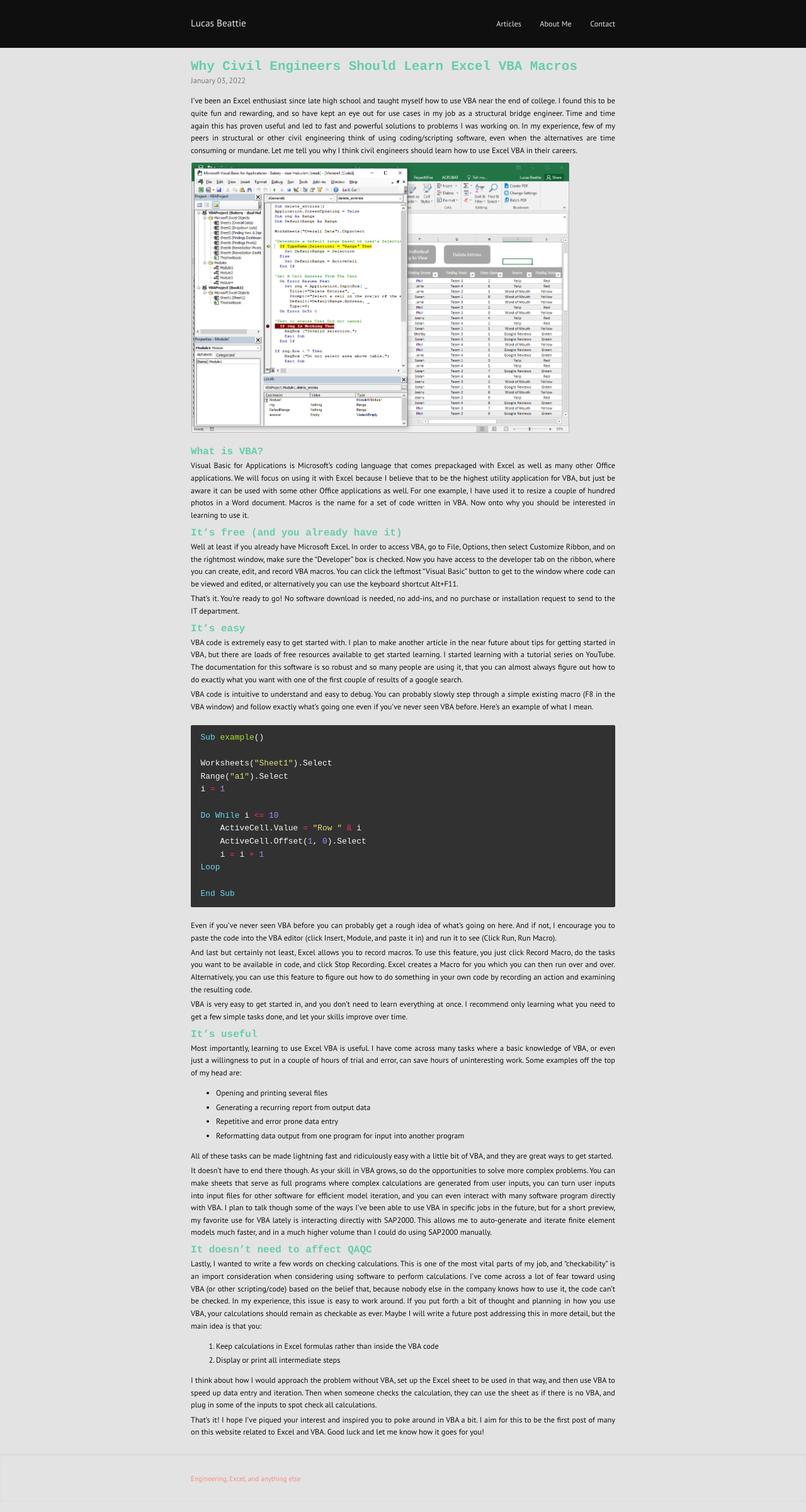
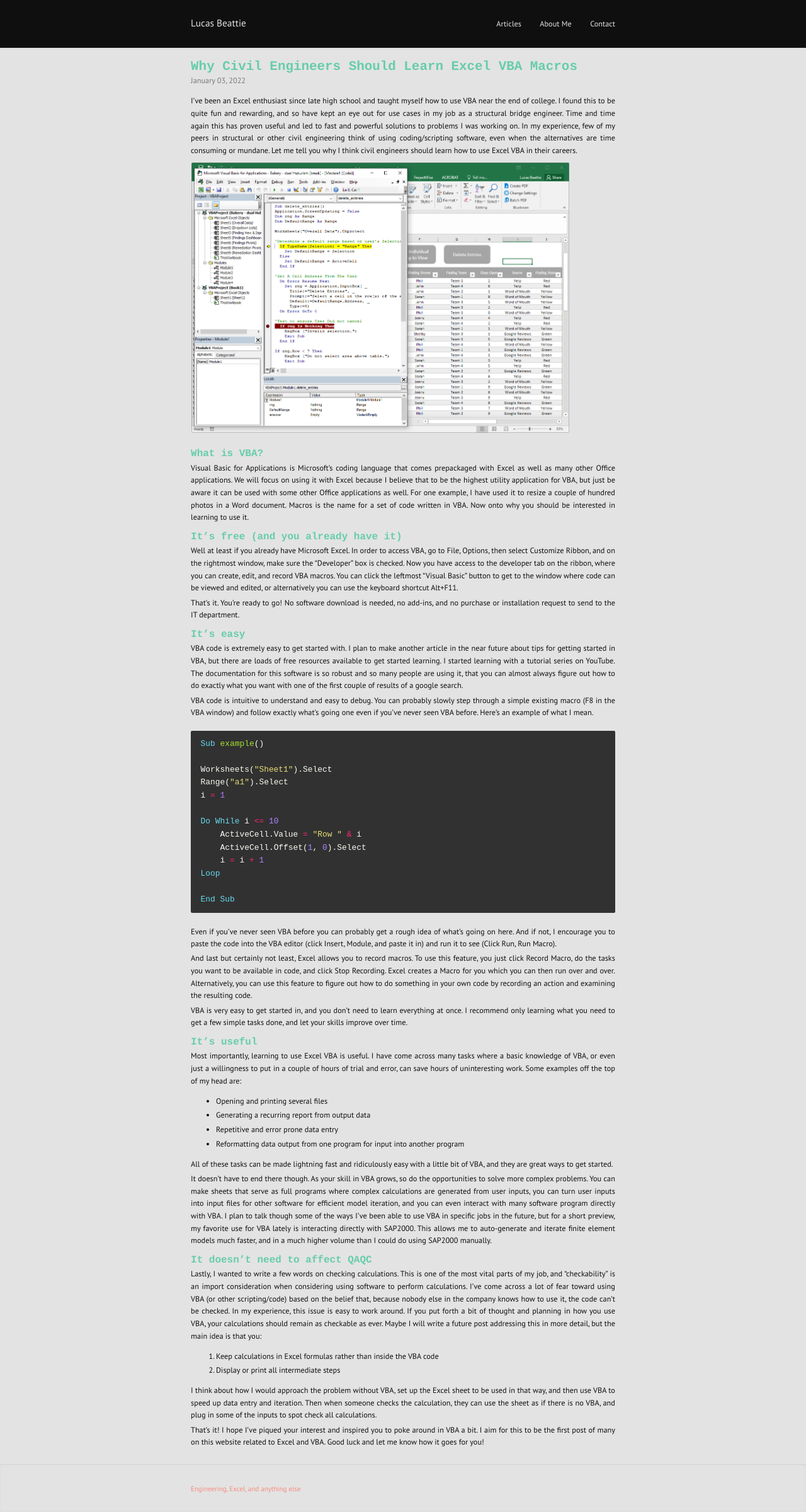
Before and after one commit to labeattie/lucasbeattiedotcom, a Jekyll site: the page built from _posts/2022-01-03-why-civil-engineers-vba.md, in a window 1280 px wide. Shown: the whole page at 63% size. Built offline with Jekyll 4.4.1, drawn with Linux system fonts in a browser that asks for light colours.

Commit message:
header line space

```diff
--- a/_sass/basic.sass
+++ b/_sass/basic.sass
@@ -21,7 +21,7 @@ h1, h2, h3, h4, h5, h6
   font-family: courier, monospace
   color: mediumaquamarine
   margin-bottom: 0.3em
-  margin-top: 0.7em
+  margin-top: 0.9em
   line-height: 0.9
 
 h2
```
